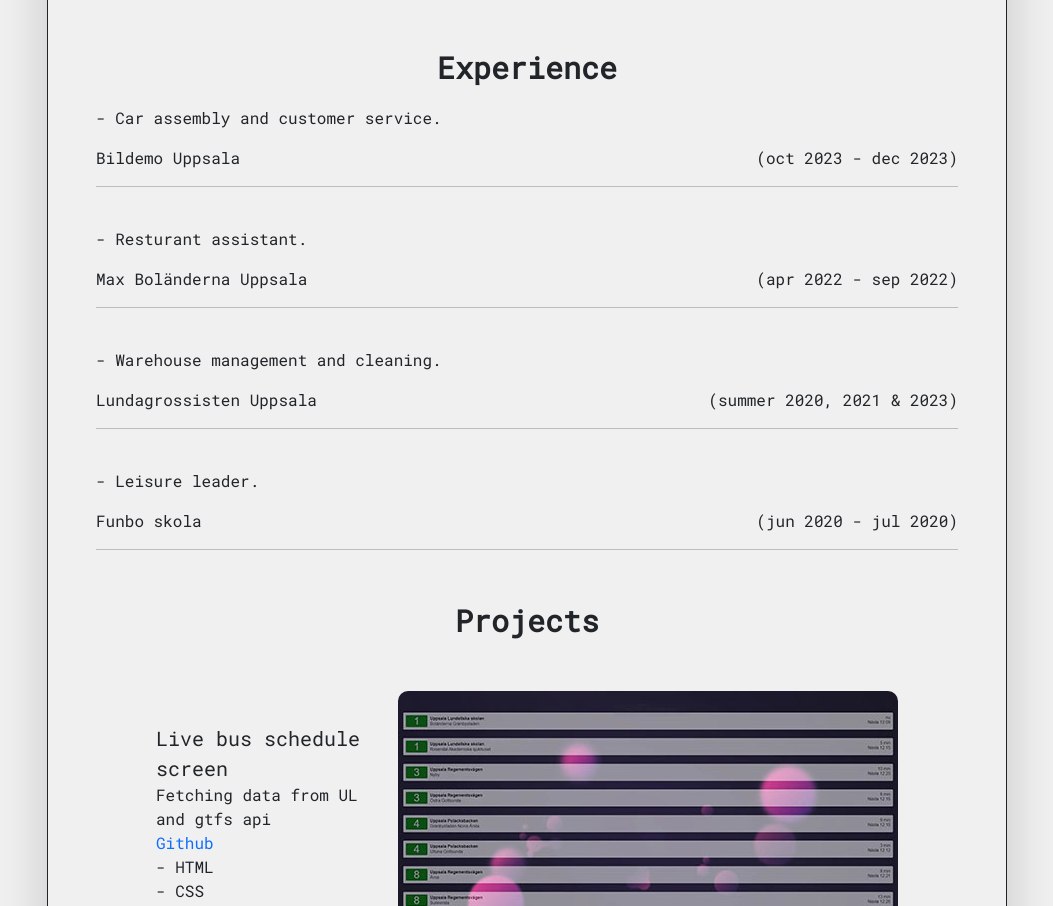
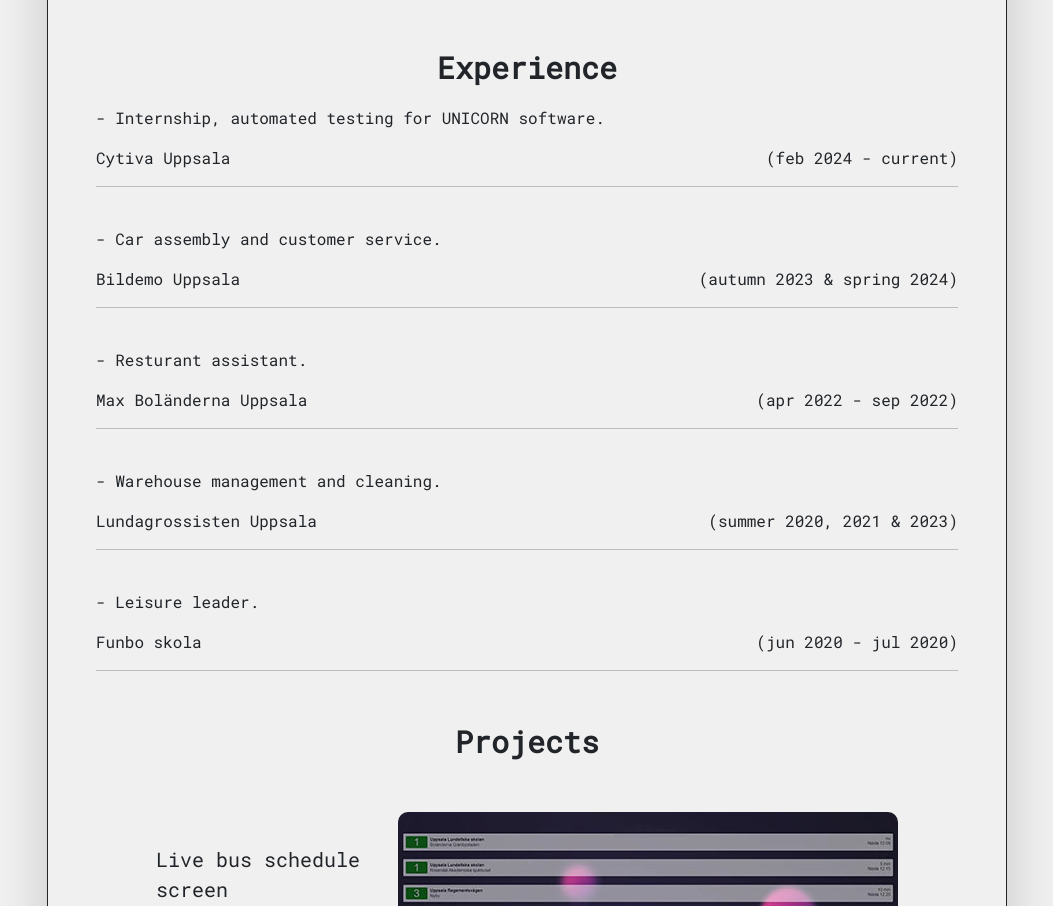
Before and after one commit to SamuelWidlund/SamuelWidlund.github.io, a plain HTML site: page index.html in a window 1280 px wide. Shown: the part 1713-2619 px from the top of the page, without its empty margins (113-1166 px from the left). Drawn offline with nearby package versions, Linux system fonts and the light colour scheme.

Commit message:
update experience cytiva and bildemo

```diff
--- a/index.html
+++ b/index.html
@@ -69,9 +69,15 @@
         </div>
         <p id="experience" class="responsiveHeader fw-bold mt-5 p-0"> Experience </p>
         <div class="text-start">
+            <p>-&nbsp;Internship, automated testing for UNICORN software.</p>
+            <p>Cytiva Uppsala
+                <span class="float-end">(feb 2024 - current)</span>
+            </p>
+            <hr>
+            <br>
             <p>-&nbsp;Car assembly and customer service.</p>
             <p>Bildemo Uppsala
-                <span class="float-end">(oct 2023 - dec 2023)</span>
+                <span class="float-end">(autumn 2023 & spring 2024)</span>
             </p>
             <hr>
             <br>
```
